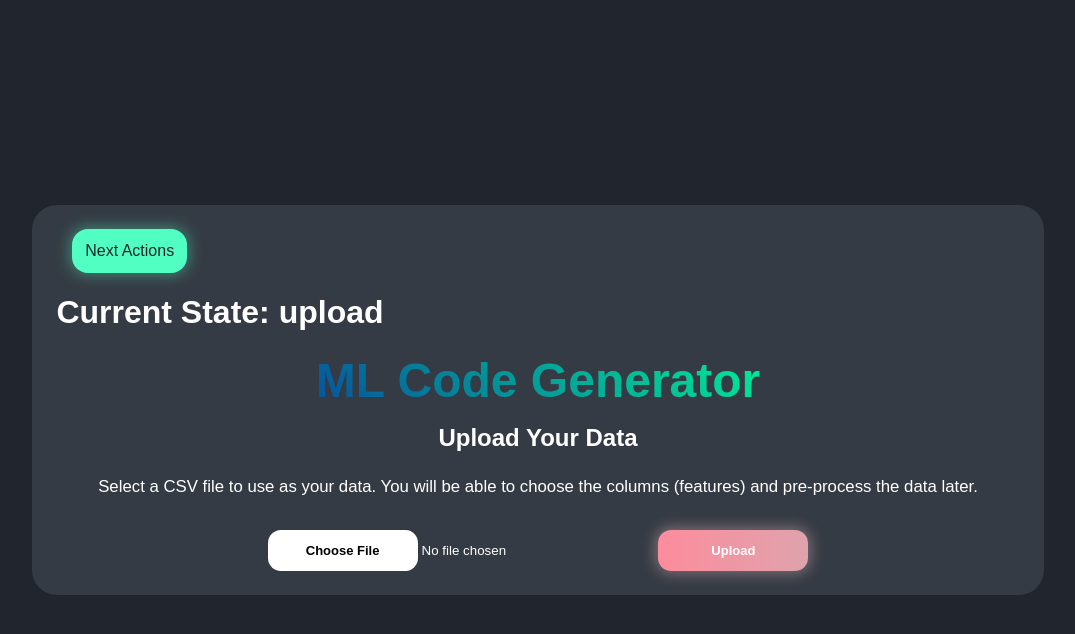
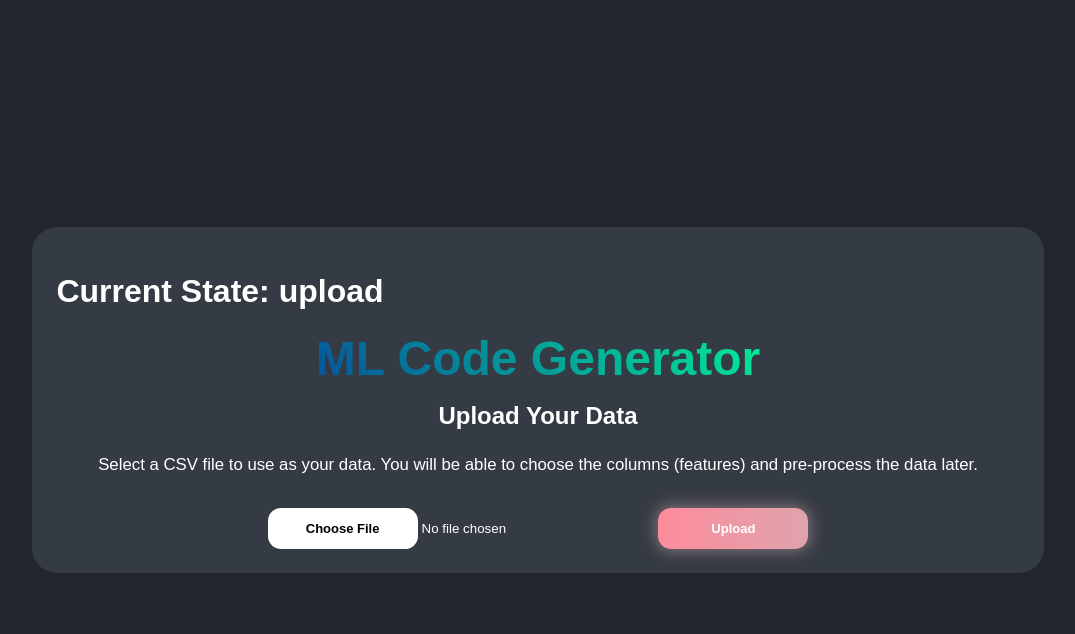
Before and after one commit to oss-slu/ml_code_generator, a Flask app: page /data in a window 1280 px wide. Shown: the top 634 px of the page, without its empty margins (102-1177 px from the left). Run offline with Flask 2, Linux system fonts and the light colour scheme.

Commit message:
removed next actions from top-level navigation

```diff
--- a/flask_app/templates/base.html
+++ b/flask_app/templates/base.html
@@ -2,11 +2,6 @@
 <title>{% block title %}{% endblock %} - Flaskr</title>
 <link rel="stylesheet" href="{{ url_for('static', filename='style.css') }}">
 <div class="container">
-<nav>
-  <ul>
-      <li><a href="/actions">Next Actions</a>
-  </ul>
-</nav>
 <h1>Current State: {{session['current_state']}}</h1>
 <section class="content">
   <header>
```
